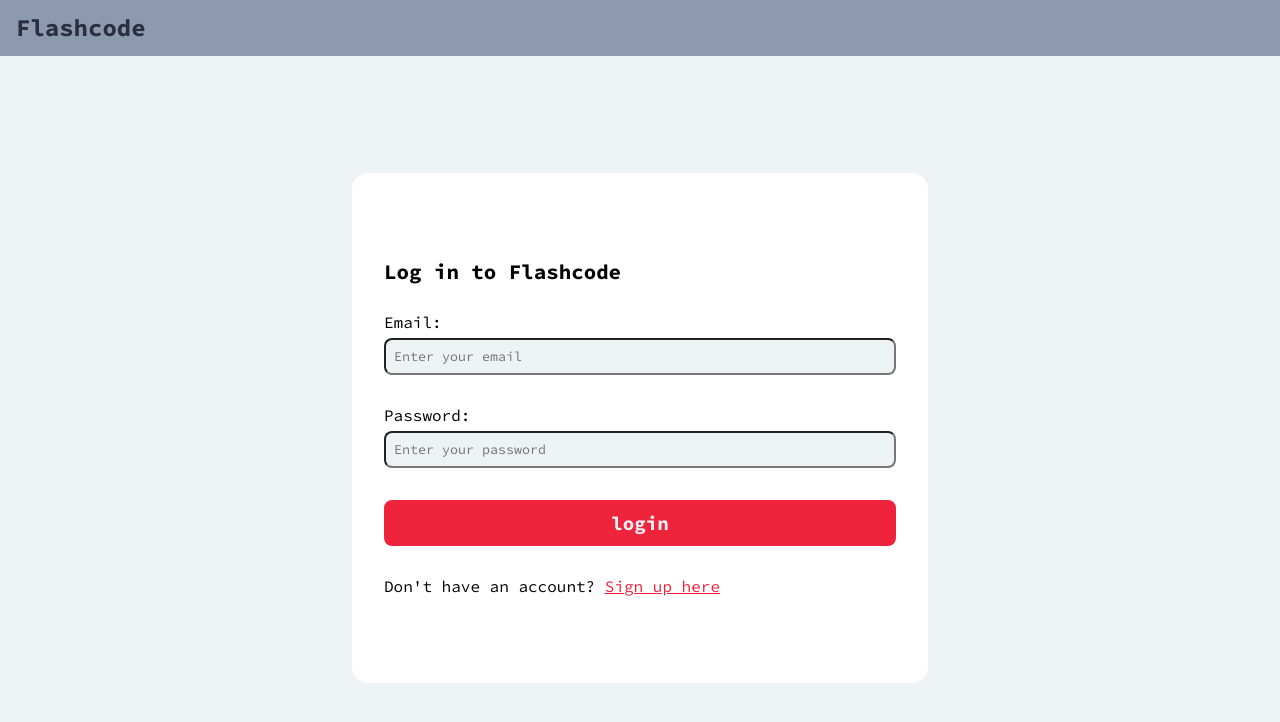
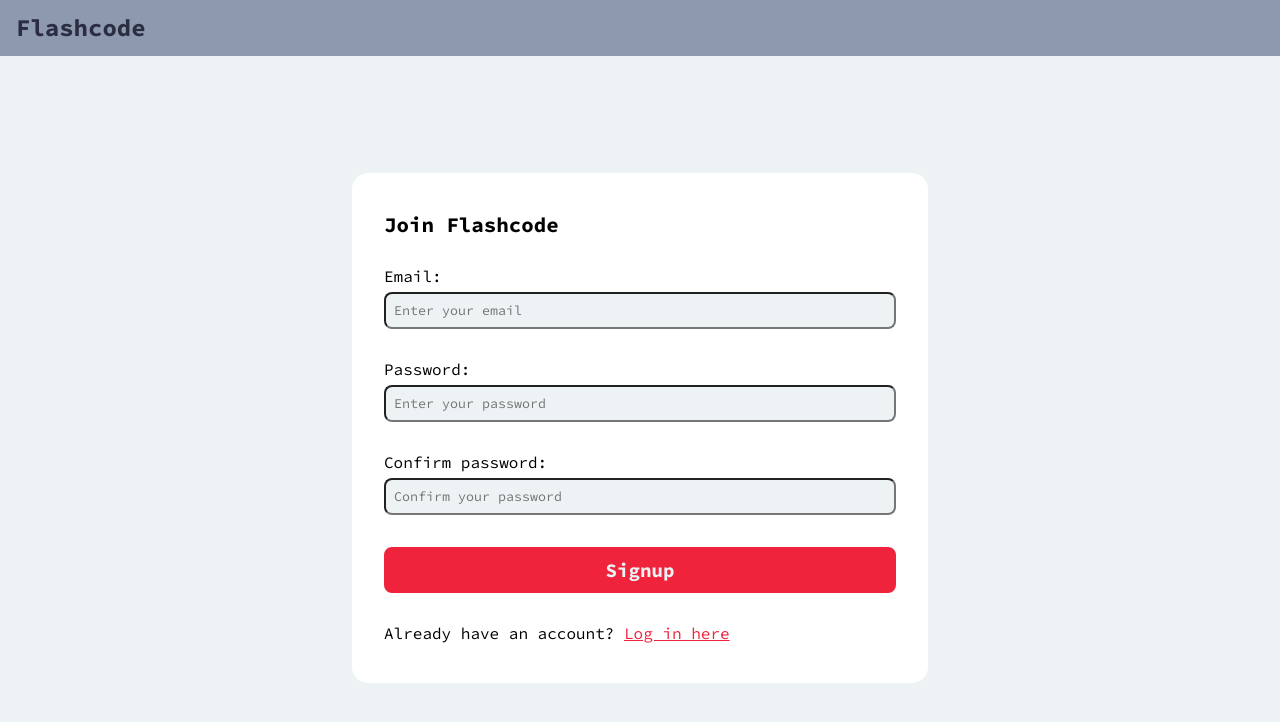
Before and after one commit to benjaminrae/flashcodes, a React (Create React App) app: page /signup in a window 1280 px wide. Shown: the top 722 px of the page. Built offline with nearby package versions, Linux system fonts and the light colour scheme; no server answers.

Commit message:
add basic routing with react router dom

```diff
--- a/package.json
+++ b/package.json
@@ -13,6 +13,7 @@
     "firebase": "^9.9.4",
     "react": "^18.2.0",
     "react-dom": "^18.2.0",
+    "react-router-dom": "^6.3.0",
     "react-scripts": "5.0.1",
     "typescript": "^4.8.3",
     "web-vitals": "^2.1.4"
--- a/src/Components/App/App.tsx
+++ b/src/Components/App/App.tsx
@@ -1,16 +1,26 @@
+import "./App.css";
 import React from "react";
 import Signup from "../Signup/Signup";
 import Header from "../Header/Header";
 import Login from "../Login/Login";
-import "./App.css";
+import Dashboard from "../Dashboard/Dashboard";
+import { BrowserRouter as Router, Routes, Route } from "react-router-dom";
+import { AuthProvider } from "../../contexts/AuthContext";
 
 function App() {
     return (
         <div className="app">
             <Header />
             <div className="app__main-container">
-                {/* <Signup /> */}
-                <Login />
+                <Router>
+                    <AuthProvider>
+                        <Routes>
+                            <Route path="/" element={<Dashboard />} />
+                            <Route path="/signup" element={<Signup />} />
+                            <Route path="/login" element={<Login />} />
+                        </Routes>
+                    </AuthProvider>
+                </Router>
             </div>
         </div>
     );
--- /dev/null
+++ b/src/Components/Dashboard/Dashboard.tsx
@@ -0,0 +1,7 @@
+import "./Dashboard.css";
+
+const Dashboard = () => {
+    return <>Dashboard</>;
+};
+
+export default Dashboard;
--- a/src/Components/Login/Login.tsx
+++ b/src/Components/Login/Login.tsx
@@ -73,7 +73,7 @@ const Login = () => {
                 />
                 <p>
                     Don't have an account?{" "}
-                    <a href="" className="login-form__signup-link">
+                    <a href="/signup" className="login-form__signup-link">
                         Sign up here
                     </a>
                 </p>
--- a/src/Components/Signup/Signup.tsx
+++ b/src/Components/Signup/Signup.tsx
@@ -82,7 +82,7 @@ const Signup = () => {
                 />
                 <p>
                     Already have an account?{" "}
-                    <a href="" className="signup-form__login-link">
+                    <a href="/login" className="signup-form__login-link">
                         Log in here
                     </a>
                 </p>
```
Also changed, not shown: src/Components/Dashboard/Dashboard.css (added), 1 other file (tests, documents, lock files or other folders).
